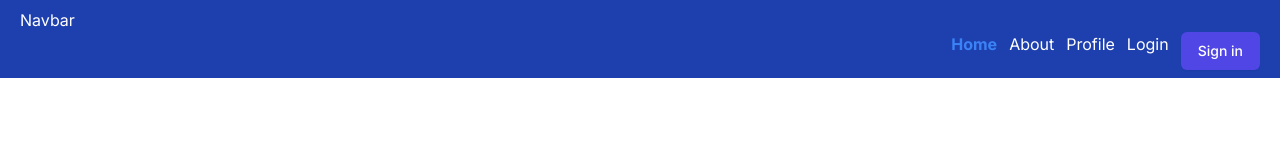
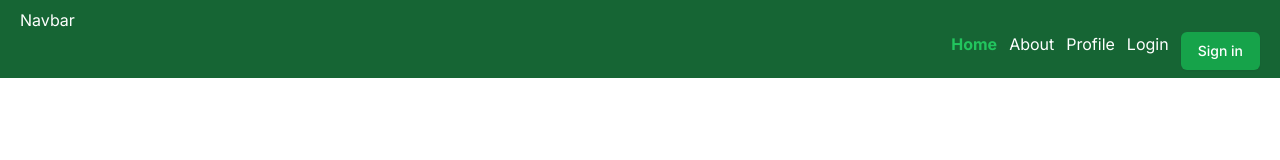
Before and after one commit to AlvaroSeptra/FrontendGroupH, a Next.js app: page / in a window 1280 px wide. Shown: the top 160 px of the page. Built offline with nearby package versions, Linux system fonts and the light colour scheme.

Commit message:
navbar colour changed

```diff
--- a/src/components/Navbar.tsx
+++ b/src/components/Navbar.tsx
@@ -11,14 +11,14 @@ const Navbar = () => {
     pathname.includes("/register") || pathname.includes("/login");
 
   return (
-    <div className={`${disableNavbar && "hidden"} bg-blue-800 py-2 px-5`}>
+    <div className={`${disableNavbar && "hidden"} bg-green-800 py-2 px-5`}>
       <h1 className="text-white">Navbar</h1>
       <ul className="justify-end flex ml-5">
         <Link href="/">
           <li
             className={`mr-3 ${
               pathname === "/"
-                ? "text-blue-500 font-bold"
+                ? "text-green-500 font-bold"
                 : "text-white cursor-pointer"
             }`}
           >
@@ -29,7 +29,7 @@ const Navbar = () => {
           <li
             className={`mr-3 ${
               pathname === "/about"
-                ? "text-blue-500 font-bold"
+                ? "text-green-500 font-bold"
                 : "text-white cursor-pointer"
             }`}
           >
@@ -40,7 +40,7 @@ const Navbar = () => {
           <li
             className={`mr-3 ${
               pathname === "/about/profile"
-                ? "text-blue-500 font-bold"
+                ? "text-green-500 font-bold"
                 : "text-white cursor-pointer"
             }`}
           >
@@ -51,7 +51,7 @@ const Navbar = () => {
           <li
             className={`mr-3 ${
               pathname === "/login"
-                ? "text-blue-500 font-bold"
+                ? "text-green-500 font-bold"
                 : "text-white cursor-pointer"
             }`}
           >
@@ -60,7 +60,7 @@ const Navbar = () => {
         </Link>
         <li>
           <button
-            className="w-full flex justify-center py-2 px-4 border border-transparent rounded-md shadow-sm text-sm font-medium text-white bg-indigo-600 hover:bg-indigo-700 focus:outline-none focus:ring-2 focus:ring-offset-2 focus:ring-indigo-500"
+            className="w-full flex justify-center py-2 px-4 border border-transparent rounded-md shadow-sm text-sm font-medium text-white bg-green-600 hover:bg-green-700 focus:outline-none focus:ring-2 focus:ring-offset-2 focus:ring-indigo-500"
             onClick={() => useRouter().push("/login")}
           >
             Sign in
```
